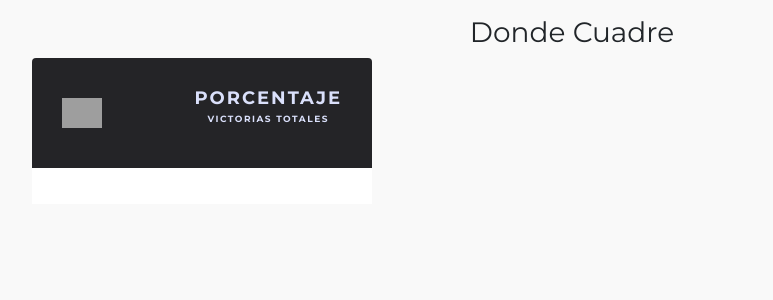
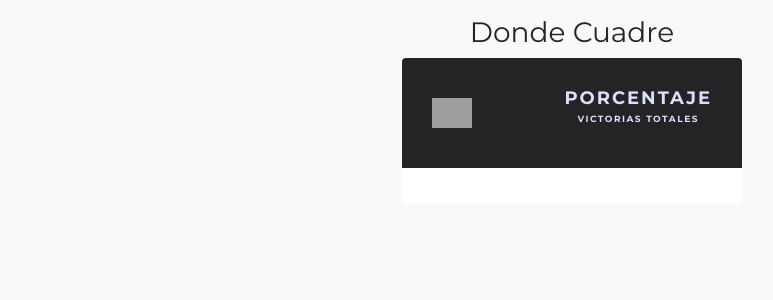
Before and after one commit to Pusebe/Tournaments-track-stadistics, a Flask app: template website/templates/all_players.html in a window 1280 px wide. Shown: the part 56-356 px from the top of the page, without its empty margins (68-841 px from the left). Run offline with Flask 3, Linux system fonts and the light colour scheme; the template is opened without the code that fills it, so the values that code supplies are empty; parts of the project's set-up code (start-up, migrations or seed data) failed here and were passed over; some libraries are stand-ins or nearby versions; grey boxes are pictures that could not be loaded.

Commit message:
modified:   website/templates/all_players.html

```diff
--- a/website/templates/all_players.html
+++ b/website/templates/all_players.html
@@ -7,9 +7,9 @@
 <link rel="stylesheet" href="static/leaderboard.css">
 
 <div class="container">
-  <div class="row">
-
-      <div class="wrapper col-4 text-center">
+  <div class="row justify-content-center"> <!-- Centra el contenido horizontalmente -->
+    <div class="col-md-4"> <!-- Ocupa como máximo 4 de 12 columnas en pantallas de escritorio -->
+      <div class="wrapper text-center"> <!-- Centra el contenido verticalmente y en el centro en dispositivos móviles -->
         <div class="wrapper__header">
           <div class="b_logo"><img src="https://images.vexels.com/media/users/3/135313/isolated/lists/9c44517fa04da541c35888362bce2d1b-award-trophy-icon.png" width="40" alt=""/></div>
           <div class="b_caption">
@@ -55,11 +55,11 @@
             {% endfor %}
           </ul>
         </div>
-
+      </div>
     </div>
+  </div>
 </div>
 
 
 
-
 {% endblock %}
```
